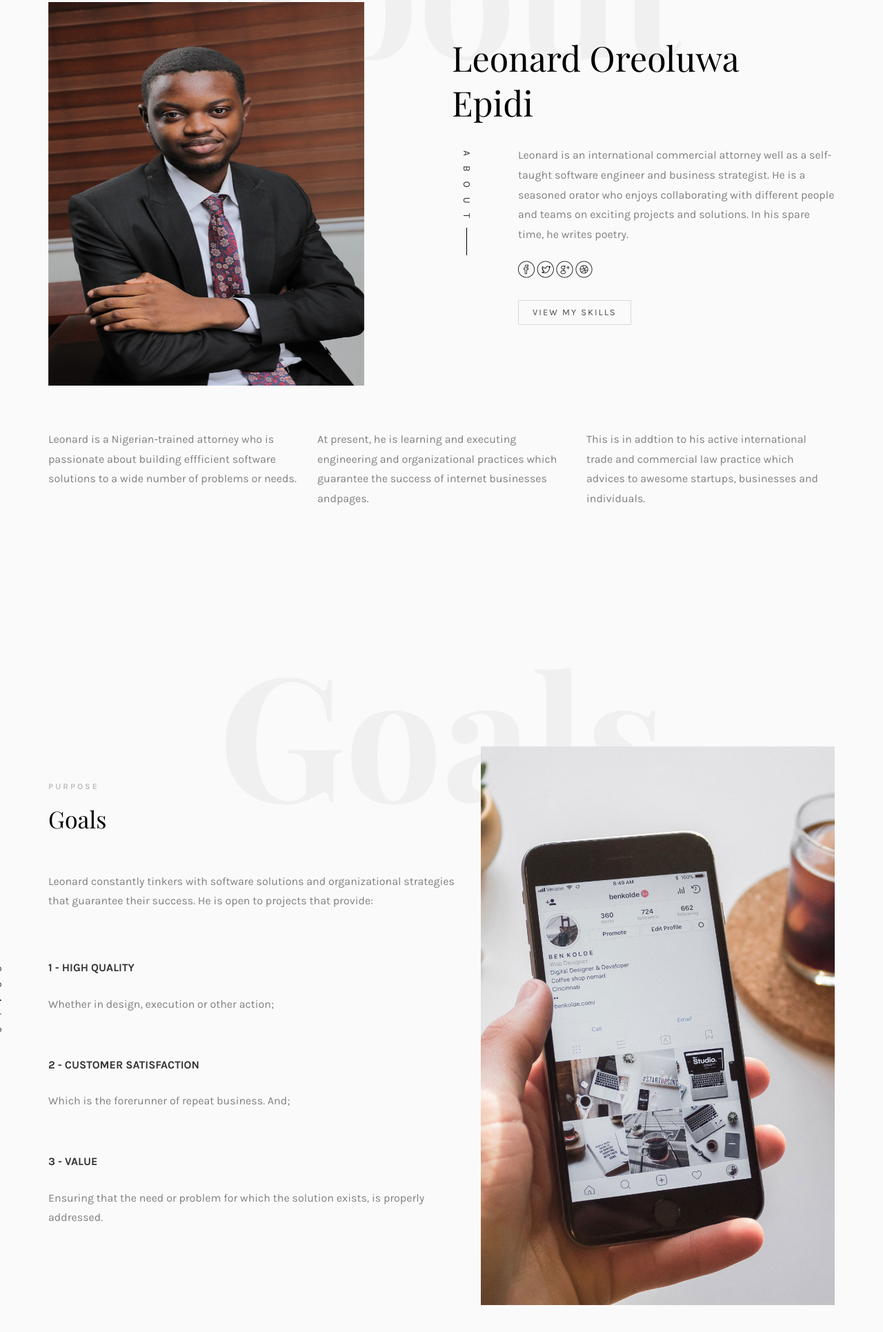
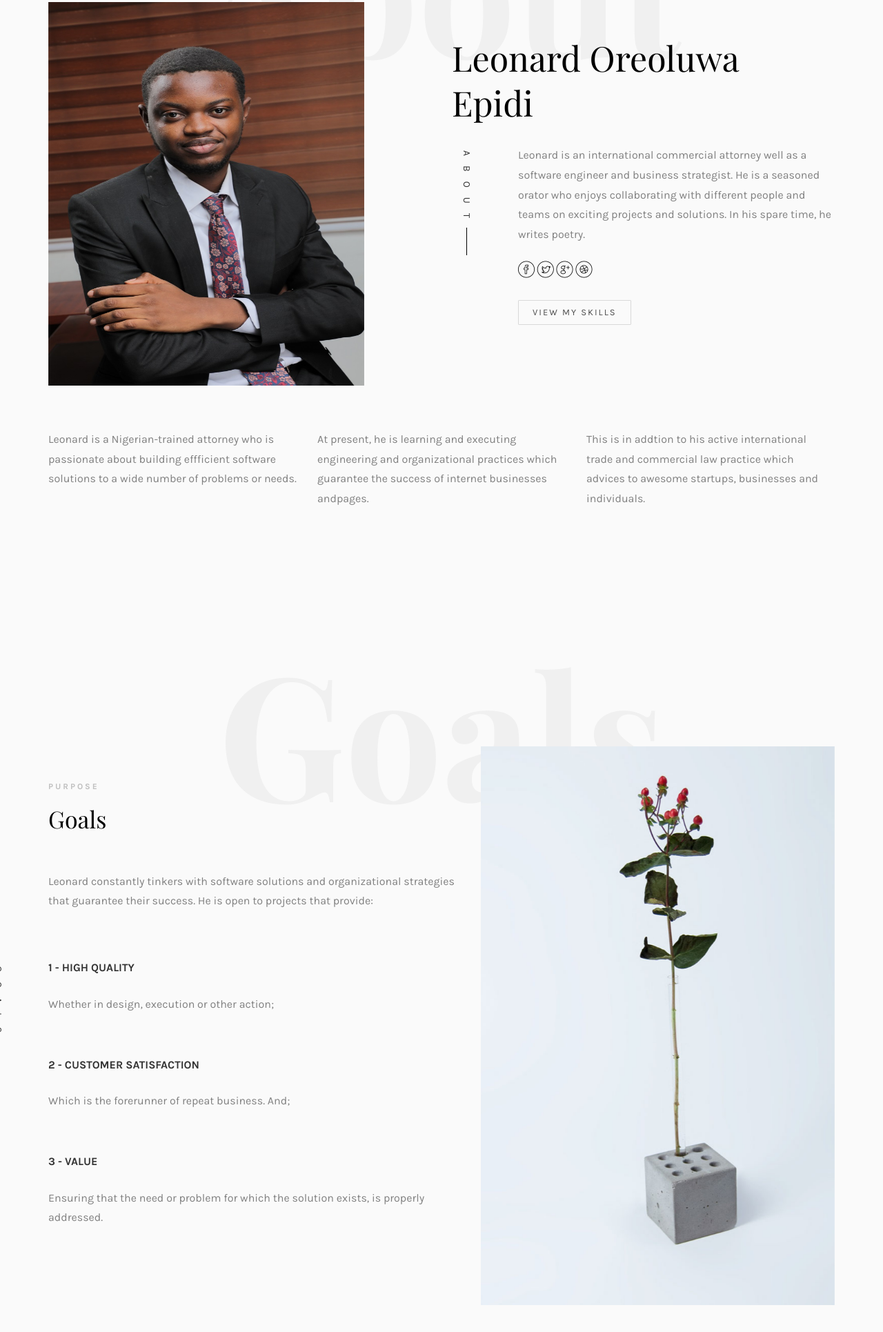
Before and after one commit to orelenny/l-o-epidi.github.io, a plain HTML site: page about.html in a window 1280 px wide. Shown: the part 157-2088 px from the top of the page at 69% size. Drawn offline with nearby package versions, Linux system fonts and the light colour scheme; files whose address does not match are found by name; a web font is replaced by a local one.

Commit message:
images and about

```diff
--- a/about.html
+++ b/about.html
@@ -125,7 +125,7 @@
 								<div class="rotate">
 									<h2 class="heading">About</h2>
 								</div>
-								<p>Leonard is an international commercial attorney  <a href="#"> </a> well as a self-taught software engineer and business strategist. He is a seasoned orator who enjoys collaborating with different people and teams on exciting projects and solutions. In his spare time, he writes poetry.</p>
+								<p>Leonard is an international commercial attorney  <a href="#"> </a> well as a software engineer and business strategist. He is a seasoned orator who enjoys collaborating with different people and teams on exciting projects and solutions. In his spare time, he writes poetry.</p>
 								<p class="colorlib-social-icons">
 									<a href="#"><i class="icon-facebook4"></i></a>
 									<a href="#"><i class="icon-twitter3"></i></a>
@@ -188,7 +188,7 @@
 									</div>
 								</div>
 							</div>
-							<div class="one-forth services-img" style="background-image: url(images/services-img-1.jpg);">
+							<div class="one-forth services-img" style="background-image: url(images/img-3.jpg);">
 							</div>
 						</div>
 					</div>
```
Also changed, not shown: index.html (+1 -1 lines).
